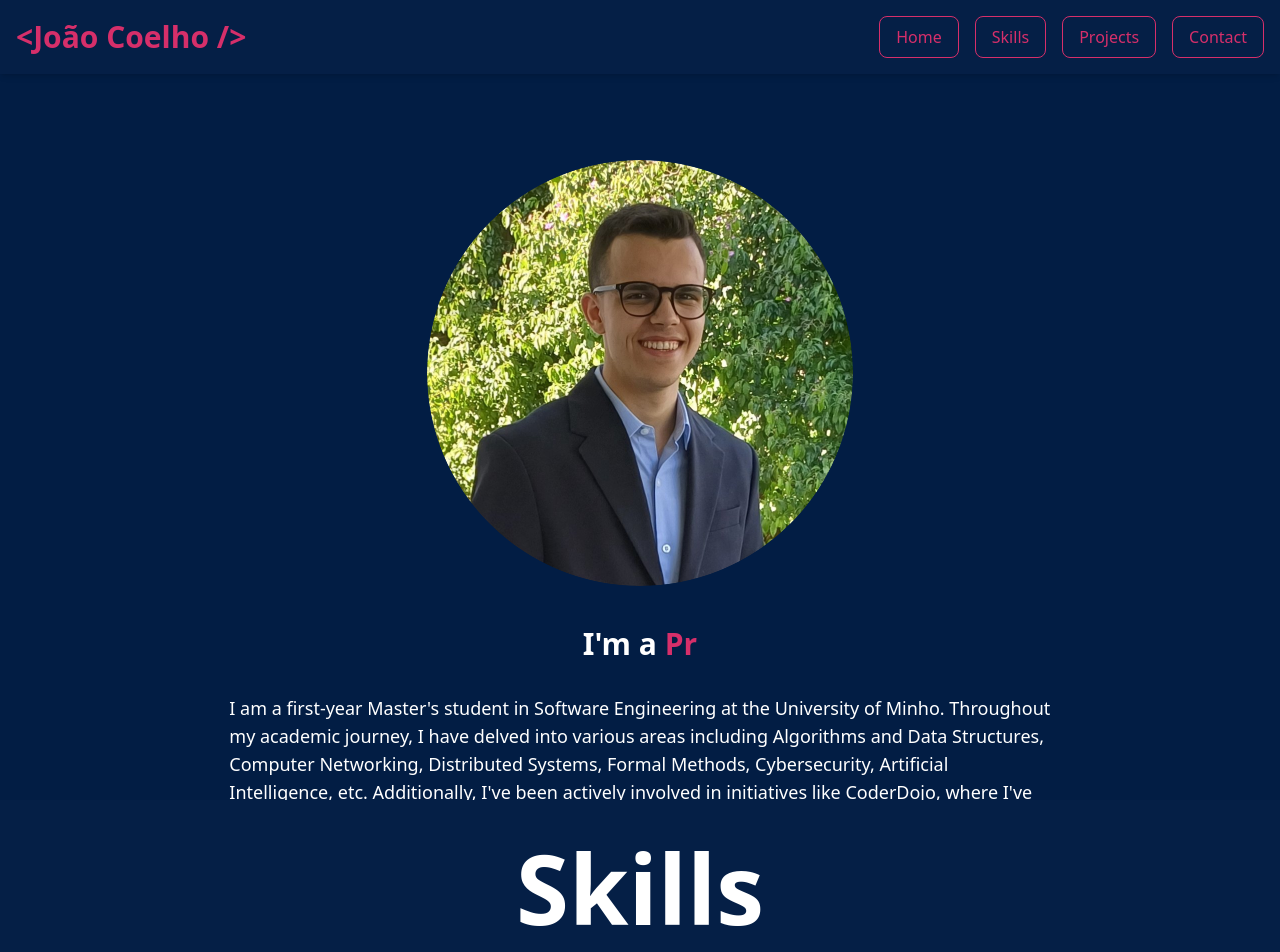
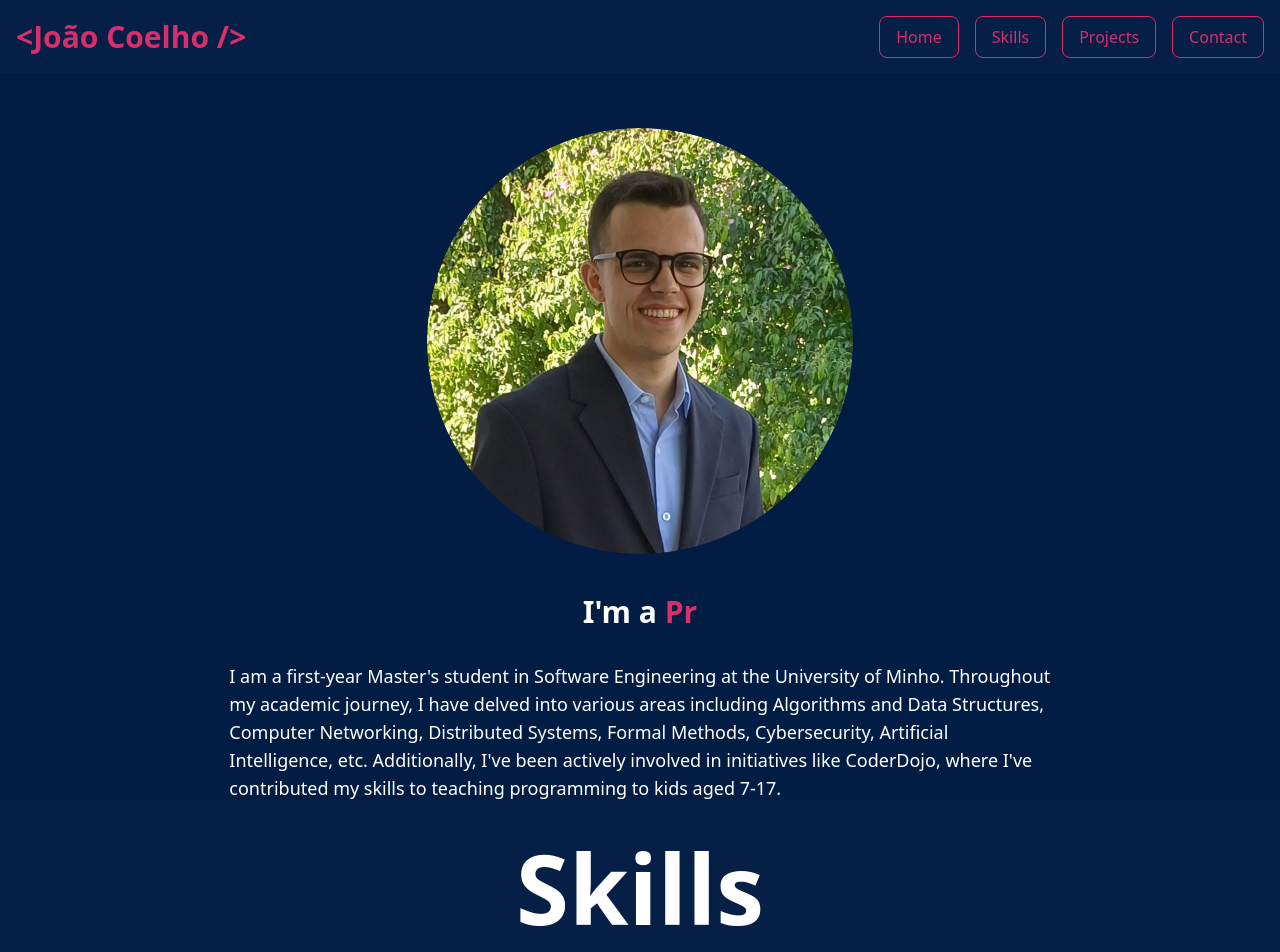
Before and after one commit to JoaoCoelho2003/bio, a Vue app: page / in a window 1280 px wide. Shown: the top 952 px of the page. Built offline with nearby package versions, Linux system fonts and the light colour scheme; some icons are missing; what @midudev/tailwind-animations would draw is missing.

Commit message:
fix: padding

```diff
--- a/src/views/HomeView.vue
+++ b/src/views/HomeView.vue
@@ -5,7 +5,7 @@
     </svg>
 
     <div id="app" class="relative bg-[#021d44] min-h-screen flex flex-col items-center justify-start pt-20 z-10">
-      <div class="mt-20 xl:mt-40 mb-10">
+      <div class="mt-20 xl:mt-32 mb-10">
         <img src="/profileHD.png" class="rounded-full h-auto w-3/4 xl:w-1/2 object-cover mx-auto">
       </div>
 
@@ -14,7 +14,7 @@
       </div>
 
       <div class="text-white w-full lg:w-2/3">
-        <div class="grid grid-cols-1 p-4 gap-4">
+        <div class="grid grid-cols-1 p-4 gap-4 xl:gap-2">
           <div class="text-sm lg:text-lg font-light">
             <p>I am a first-year Master's student in Software Engineering at the University of Minho. Throughout my academic journey, I have delved into various areas including Algorithms and Data Structures, Computer Networking, Distributed Systems, Formal Methods, Cybersecurity, Artificial Intelligence, etc. Additionally, I've been actively involved in initiatives like CoderDojo, where I've contributed my skills to teaching programming to kids aged 7-17.</p>
           </div>
```
